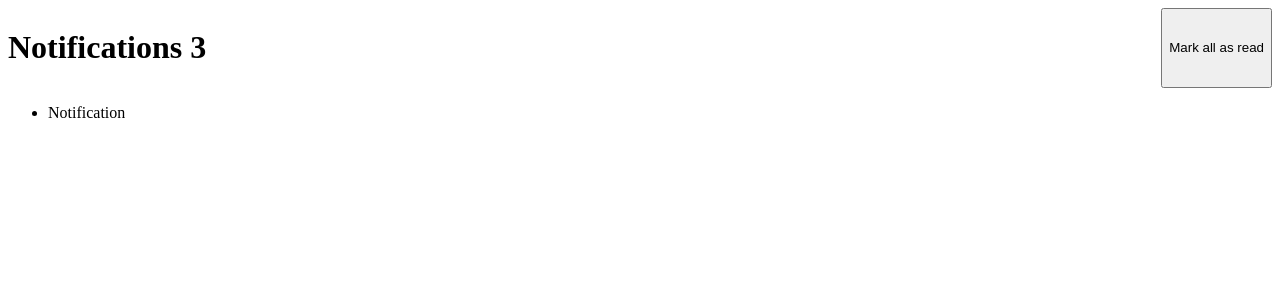
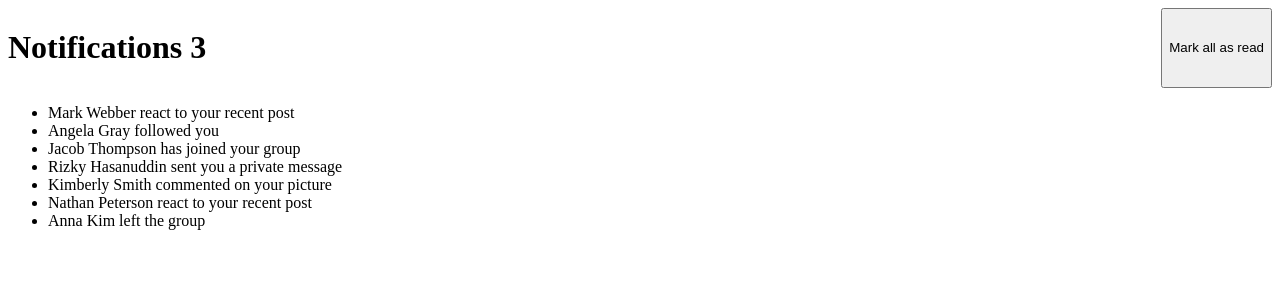
Before and after one commit to edo979/notification-page, a React (Vite) app: page / in a window 1280 px wide. Shown: the top 300 px of the page. Built offline with nearby package versions, Linux system fonts and the light colour scheme.

Commit message:
start notification comp

```diff
--- a/src/App.jsx
+++ b/src/App.jsx
@@ -5,6 +5,7 @@ import './scss/style.scss'
 
 const notifications = [
   {
+    id: 1,
     read: false,
     user: 'Mark Webber',
     text: 'react to your recent post',
@@ -12,6 +13,7 @@ const notifications = [
     time: '1m ago',
   },
   {
+    id: 2,
     read: false,
     user: 'Angela Gray',
     text: 'followed you',
@@ -19,6 +21,7 @@ const notifications = [
     time: '5m ago',
   },
   {
+    id: 3,
     read: false,
     user: 'Jacob Thompson',
     text: 'has joined your group',
@@ -26,6 +29,7 @@ const notifications = [
     time: '1 day ago',
   },
   {
+    id: 4,
     read: false,
     user: 'Rizky Hasanuddin',
     text: 'sent you a private message',
@@ -33,9 +37,10 @@ const notifications = [
       type: 'private-msg',
       text: `Hello, thanks for setting up the Chess Club. I've been a member for a few weeks now and I'm already having lots of fun and improving my game.`,
     },
-    time: '5 days',
+    time: '5 days ago',
   },
   {
+    id: 5,
     read: false,
     user: 'Kimberly Smith',
     text: 'commented on your picture',
@@ -43,6 +48,7 @@ const notifications = [
     time: '1 week ago',
   },
   {
+    id: 6,
     read: false,
     user: 'Nathan Peterson',
     text: 'react to your recent post',
@@ -54,6 +60,7 @@ const notifications = [
     time: '2 weeks ago',
   },
   {
+    id: 7,
     read: false,
     user: 'Anna Kim',
     text: 'left the group',
@@ -63,7 +70,7 @@ const notifications = [
 ]
 
 function App() {
-  const [state, setState] = useState({ notifications: 0 })
+  const [state, setState] = useState({ notifications })
 
   return (
     <>
@@ -76,7 +83,9 @@ function App() {
 
       <main>
         <ul className="notification-list">
-          <Notification />
+          {state.notifications.map((n) => (
+            <Notification key={n.id} data={n} />
+          ))}
         </ul>
       </main>
     </>
--- a/src/Notification.jsx
+++ b/src/Notification.jsx
@@ -1,5 +1,9 @@
-function Notification() {
-  return <li>Notification</li>
+function Notification({ data: { user, text } }) {
+  return (
+    <li>
+      {user} {text}
+    </li>
+  )
 }
 
 export default Notification
```
